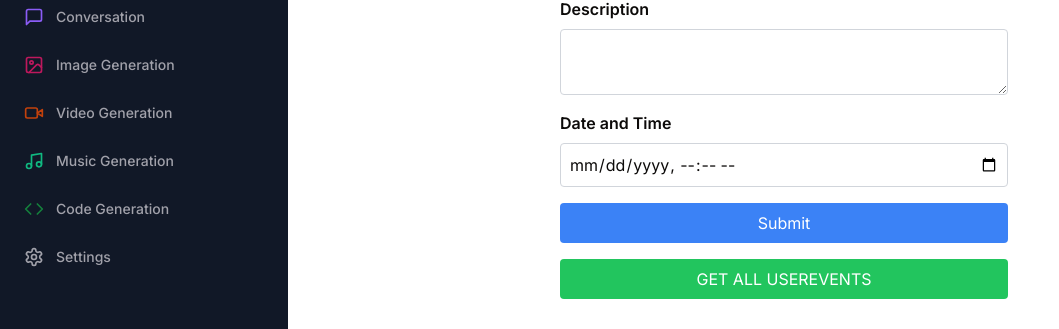
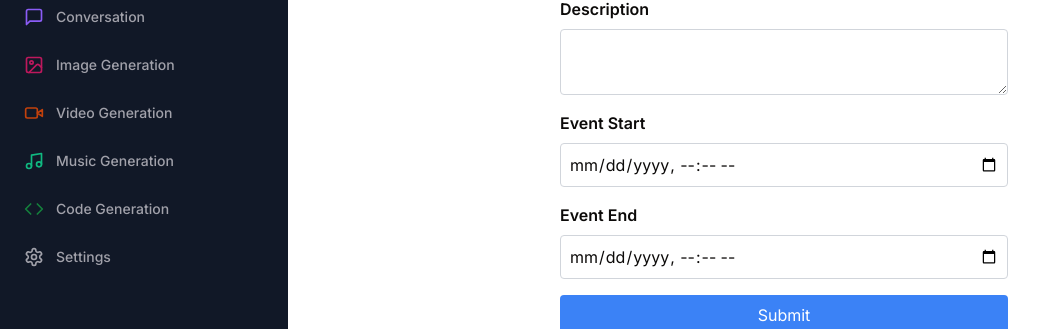
Before and after one commit to trevorbehnke/daychart, a Next.js app: page /chart in a window 1280 px wide. Shown: the part 165-494 px from the top of the page, without its empty margins (0-1059 px from the left). Built offline with nearby package versions, Linux system fonts and the light colour scheme; no server answers.

Commit message:
update prisma model endDate

```diff
--- a/app/(dashboard)/(routes)/chart/page.tsx
+++ b/app/(dashboard)/(routes)/chart/page.tsx
@@ -57,7 +57,7 @@ const MyComponent = () => {
 
         <div className="flex flex-col">
           <label htmlFor="startDate" className="mb-2 font-semibold">
-            Date and Time
+            Event Start
           </label>
           <input
             type="datetime-local"
@@ -67,6 +67,21 @@ const MyComponent = () => {
           />
           {errors.startDate && (
             <p className="text-red-500">{String(errors.startDate.message)}</p>
+          )}
+        </div>
+
+        <div className="flex flex-col">
+          <label htmlFor="endDate" className="mb-2 font-semibold">
+            Event End
+          </label>
+          <input
+            type="datetime-local"
+            id="endDate"
+            className="border border-gray-300 p-2 rounded"
+            {...register("endDate", { required: "This field is required" })}
+          />
+          {errors.endDate && (
+            <p className="text-red-500">{String(errors.endDate.message)}</p>
           )}
         </div>
 
--- a/app/api/chart/route.ts
+++ b/app/api/chart/route.ts
@@ -54,6 +54,7 @@ export async function POST(req: Request) {
         title: body.title,
         description: body.description,
         startDate: new Date(body.startDate).toISOString(),
+        endDate: new Date(body.endDate).toISOString(),
       },
     });
 
```
Also changed, not shown: 1 other file (tests, documents, lock files or other folders).
